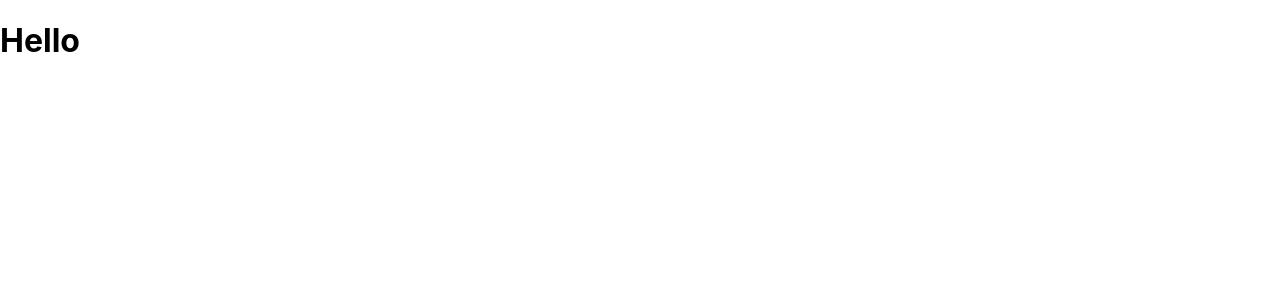
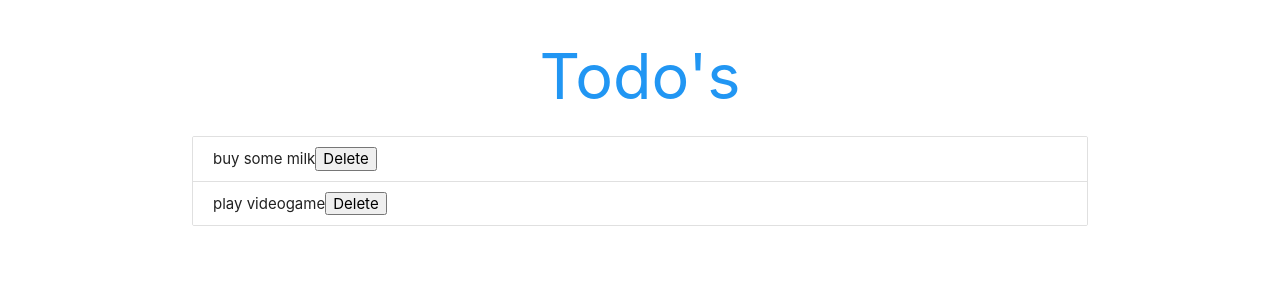
Before and after one commit to maximus-dr/react-redux-practice, a React (Create React App) app: page / in a window 1280 px wide. Shown: the top 300 px of the page. Built offline with nearby package versions, Linux system fonts and the light colour scheme.

Commit message:
Basic todo app structure

```diff
--- a/public/index.html
+++ b/public/index.html
@@ -24,6 +24,7 @@
       work correctly both with client-side routing and a non-root public URL.
       Learn how to configure a non-root public URL by running `npm run build`.
     -->
+    <link rel="stylesheet" href="https://cdnjs.cloudflare.com/ajax/libs/materialize/1.0.0/css/materialize.min.css">
     <title>React App</title>
   </head>
   <body>
@@ -39,5 +40,6 @@
       To begin the development, run `npm start` or `yarn start`.
       To create a production bundle, use `npm run build` or `yarn build`.
     -->
+    <script src="https://cdnjs.cloudflare.com/ajax/libs/materialize/1.0.0/js/materialize.min.js"></script>
   </body>
 </html>
--- a/src/App.js
+++ b/src/App.js
@@ -1,9 +1,32 @@
-function App() {
-  return (
-    <>
-      <h1>Hello</h1>
-    </>
-  );
+import React, { Component } from 'react';
+import Todos from './Todos';
+
+
+export default class App extends Component {
+
+  state = {
+    todos: [
+      {id: 1, content: 'buy some milk'},
+      {id: 2, content: 'play videogame'}
+    ]
+  }
+
+  deleteTodo = (id) => {
+    const todos = this.state.todos.filter(item => {
+      return item.id !== id;
+    });
+
+    this.setState({
+      todos: todos
+    });
+  }
+
+  render() {
+    return (
+      <div className="todo-app container">
+        <h1 className="center blue-text">Todo's</h1>
+        <Todos todos={this.state.todos} deleteTodo={this.deleteTodo} />
+      </div>
+    )
+  }
 }
-
-export default App;
--- /dev/null
+++ b/src/Todos.js
@@ -0,0 +1,21 @@
+import React from 'react'
+
+export default function Todos({todos, deleteTodo}) {
+
+  const todosList = todos.length
+    ? todos.map(item => {
+      return (
+        <div className="collection-item" key={item.id}>
+          <span>{item.content}</span>
+          <button onClick={() => deleteTodo(item.id)}>Delete</button>
+        </div>
+      );
+    })
+    : <p className="center">You have no todo's left</p>;
+
+  return (
+    <div className="todos collection">
+      {todosList}
+    </div>
+  )
+}
```
Also changed, not shown: 1 other file (tests, documents, lock files or other folders).
